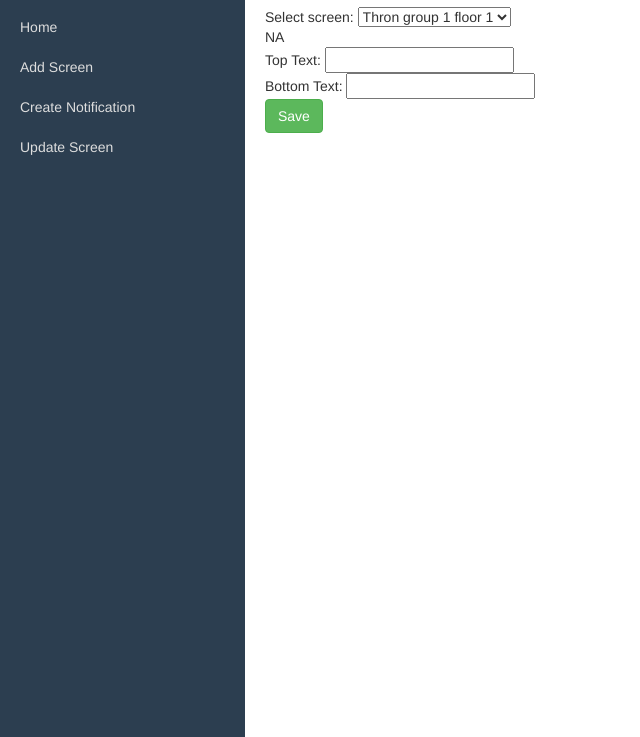
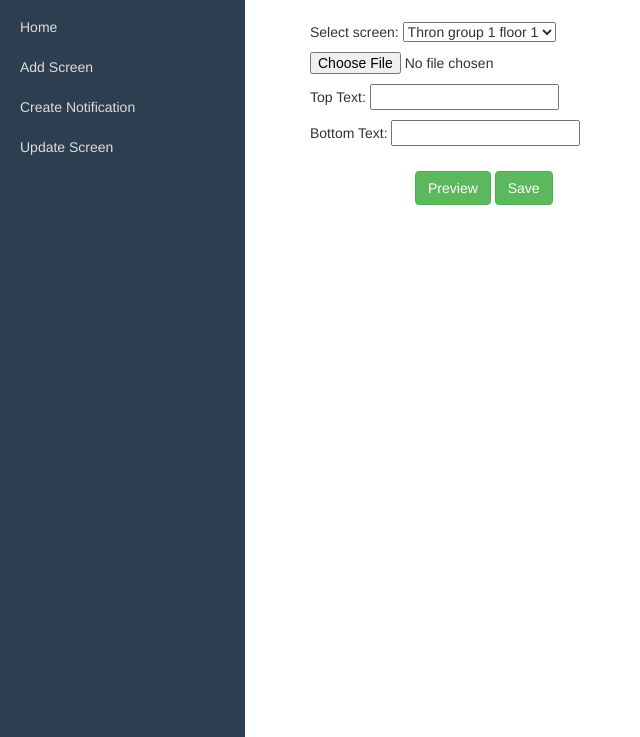
Before and after one commit to StuartGrantLetherCameron/cis-3750, a plain HTML site: page public/html/Update-Screen.html in a window 1280 px wide. Shown: the part 63-800 px from the top of the page, without its empty margins (0-640 px from the left). Drawn offline with nearby package versions, Linux system fonts and the light colour scheme.

Commit message:
done but home cuz idk what to do

```diff
--- a/public/css/update-screen.css
+++ b/public/css/update-screen.css
@@ -0,0 +1,43 @@
+#info-div{
+    padding-left: 45px;
+}
+
+#padding-1{
+    padding-top: 10px;
+}
+
+#padding-2{
+    padding-top: 10px;
+}
+
+#padding-3{
+    padding-top: 10px;
+}
+
+#padding-4{
+    padding-top: 25px;
+}
+
+#btn-div{
+    padding-left: 105px;
+}
+
+#padding{
+    padding-top: 15px;
+}
+
+#padding-5{
+    padding-top: 25px;
+}
+#false{
+    padding-top: 10px;
+    padding-left: 112px;
+}
+#test-pic{
+    width: 300px;
+    height: 200px;
+}
+
+#preview-div{
+    padding-left: 250px;
+}
--- a/public/html/Update-Screen.html
+++ b/public/html/Update-Screen.html
@@ -32,6 +32,8 @@
             <div class="row">
                 <div class="col-lg-12">
                     <h1>Update Screen</h1>
+                    <div id="info-div">
+                        <div id="padding"></div>
                         <div id="select-scree-div" style="display: inline-block;">
                             <span id="select-screen-txt">Select screen:  </span>
                             <select id="screen-options"></select>
@@ -40,7 +42,7 @@
                         <div id="padding-1"></div>
 
                         <div id="display Div">
-                        NA
+                            <input type="file" name="pic" accept="image/*" id="pic-find-btn">
                         </div>
 
                         <div id="padding-2"></div>
@@ -60,8 +62,29 @@
                         <div id="padding-4"></div>
 
                         <div id="btn-div">
+                            <input type="button" class="btn btn-success" value="Preview" onclick="preview()" id="preview-btn">
                             <input type="button" class="btn btn-success" value="Save">
                         </div>
+                        <div id="false">
+                            <span id="false-text" style="visibility: hidden;">Please Select a File</span>
+                        </div>
+                        <div id="padding-5"></div>
+
+                        <div id="preview-div">
+                            <div id="image-div">
+                                <div id="top-text-div">
+                                    <p id="top-text">
+                                </div>
+                                <div id="img">
+                                    <img src="" id="test-pic" style="visibility: hidden;">
+                                </div>
+                                <div>
+                                    <p id="bottom-text">
+                                </div>
+                            </div>
+                        </div>
+                    </div>
+
                 </div>
             </div>
         </div>
@@ -96,6 +119,24 @@
         e.preventDefault();
         $("#wrapper").toggleClass("menuDisplayed");
     });
+
+    function preview (){
+        var picture = document.getElementById("pic-find-btn").value;
+        if (picture.length == 0){
+            document.getElementById("false-text").style.visibility = "visible";
+            return;
+        }else{
+            document.getElementById("false-text").style.visibility = "hidden";
+        }
+        var top = document.getElementById("top-txt-input").value;
+        var bottom = document.getElementById("bottom-txt-input").value;
+        var picture_url = picture.substring(12, picture.length);
+
+        document.getElementById("top-text").innerHTML = top;
+        document.getElementById("test-pic").style.visibility = "visible";
+        document.getElementById("test-pic").src = "../pictures/" + picture_url;
+        document.getElementById("bottom-text").innerHTML = bottom;
+    }
 </script>
 
 </body>
```
Lines whose indentation alone changed are shown as unchanged.
